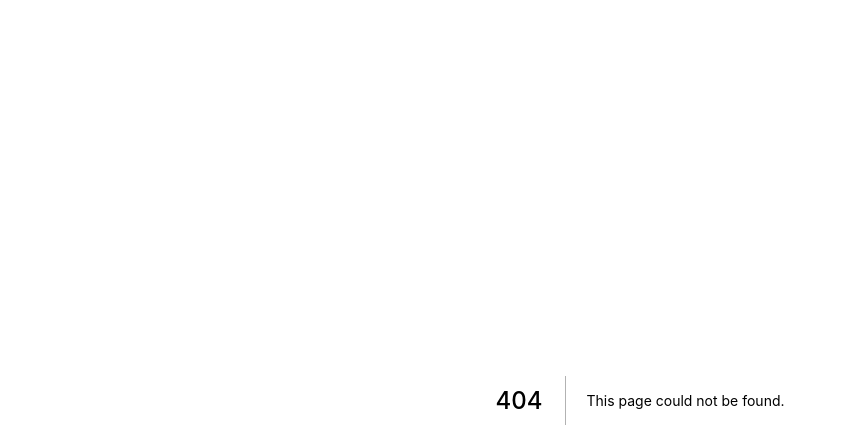
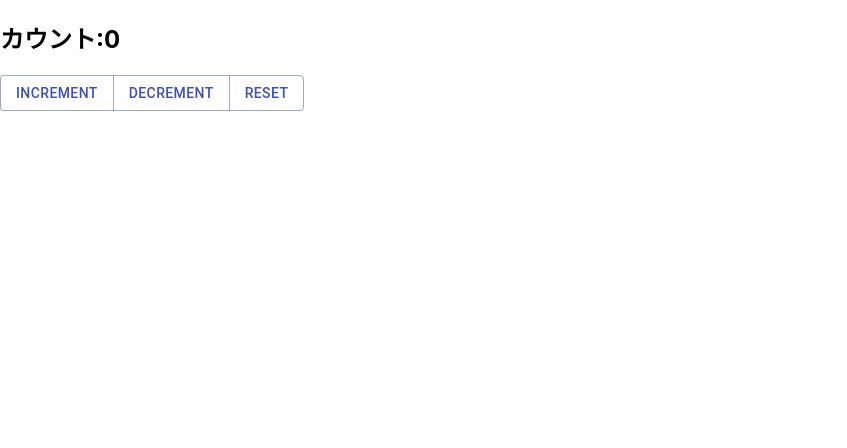
Before and after one commit to high-g/react-hooks, a Next.js app: page /counter in a window 1280 px wide. Before the commit this address had no page. Shown: the top 448 px of the page, without its empty margins (0-847 px from the left). Built offline with nearby package versions, Linux system fonts and the light colour scheme.

Commit message:
Update material-ui, useReducer

```diff
--- a/package.json
+++ b/package.json
@@ -8,6 +8,7 @@
     "start": "next start"
   },
   "dependencies": {
+    "@material-ui/core": "^4.11.4",
     "next": "10.2.0",
     "react": "17.0.2",
     "react-dom": "17.0.2"
--- /dev/null
+++ b/src/pages/counter.jsx
@@ -0,0 +1,53 @@
+import { useReducer } from 'react'
+import { Button, ButtonGroup } from '@material-ui/core'
+
+const initialState = 0
+
+// 第一引数にstate, 第ニ引数にaction（文字列）
+const reducerFunc = (countState, action) => {
+  switch (action) {
+    case 'increment':
+      return countState + 1
+    case 'decrement':
+      return countState - 1
+    case 'reset':
+      return initialState
+    default:
+      return countState
+  }
+}
+
+const Counter = () => {
+  const [count, dispatch] = useReducer(reducerFunc, initialState)
+
+  return (
+    <>
+      <h2>カウント:{count}</h2>
+      <ButtonGroup color="primary" aria-label="outlined primary button group">
+        <Button
+          onClick={() => {
+            dispatch('increment')
+          }}
+        >
+          increment
+        </Button>
+        <Button
+          onClick={() => {
+            dispatch('decrement')
+          }}
+        >
+          decrement
+        </Button>
+        <Button
+          onClick={() => {
+            dispatch('reset')
+          }}
+        >
+          reset
+        </Button>
+      </ButtonGroup>
+    </>
+  )
+}
+
+export default Counter
```
Also changed, not shown: 1 other file (tests, documents, lock files or other folders).
